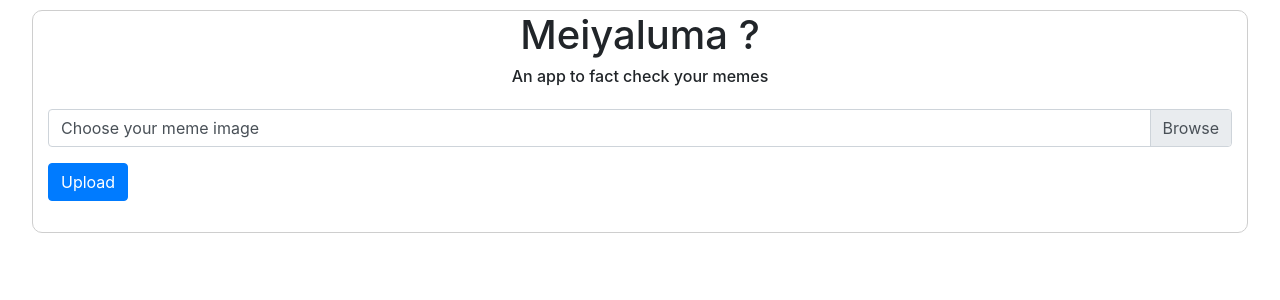
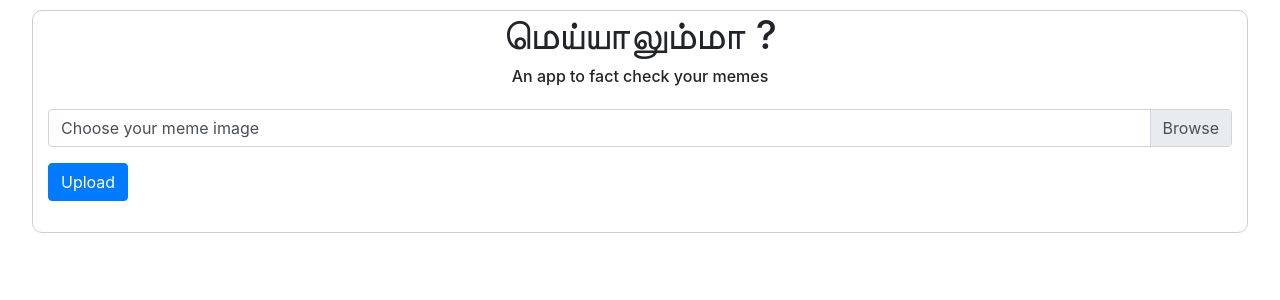
Before and after one commit to adithyaselv/-, a React (Create React App) app in the folder frontend/: page / in a window 1280 px wide. Shown: the top 300 px of the page. Built offline with nearby package versions, Linux system fonts and the light colour scheme.

Commit message:
change title to தமிழ்

```diff
--- a/frontend/public/index.html
+++ b/frontend/public/index.html
@@ -7,7 +7,7 @@
     <meta name="theme-color" content="#000000" />
     <meta
       name="description"
-      content="webapp to fact check the memes that are shared online"
+      content="Meiyaluma | மெய்யாலும்மா ? | A webapp to fact check the memes that are shared online"
     />
     <!-- <link rel="apple-touch-icon" href="%PUBLIC_URL%/logo192.png" /> -->
     <!--
@@ -16,7 +16,7 @@
     -->
     <link rel="manifest" href="%PUBLIC_URL%/manifest.json" />
 
-    <title>Meiyaluma | A fact checker for memes </title>
+    <title>Meiyaluma | மெய்யாலும்மா ? | A fact checker for memes </title>
   </head>
   <body>
     <noscript>You need to enable JavaScript to run this app.</noscript>
--- a/frontend/src/App.js
+++ b/frontend/src/App.js
@@ -15,7 +15,7 @@ function App() {
   return (
     <Container style={mainContainterStyle} fluid>
       <div className="text-center">
-        <h1 >Meiyaluma ?</h1>
+        <h1 >மெய்யாலும்மா ?</h1>
         <h6 >An app to fact check your memes</h6>
       </div>
       <div style={{padding: "15px"}}>
```
